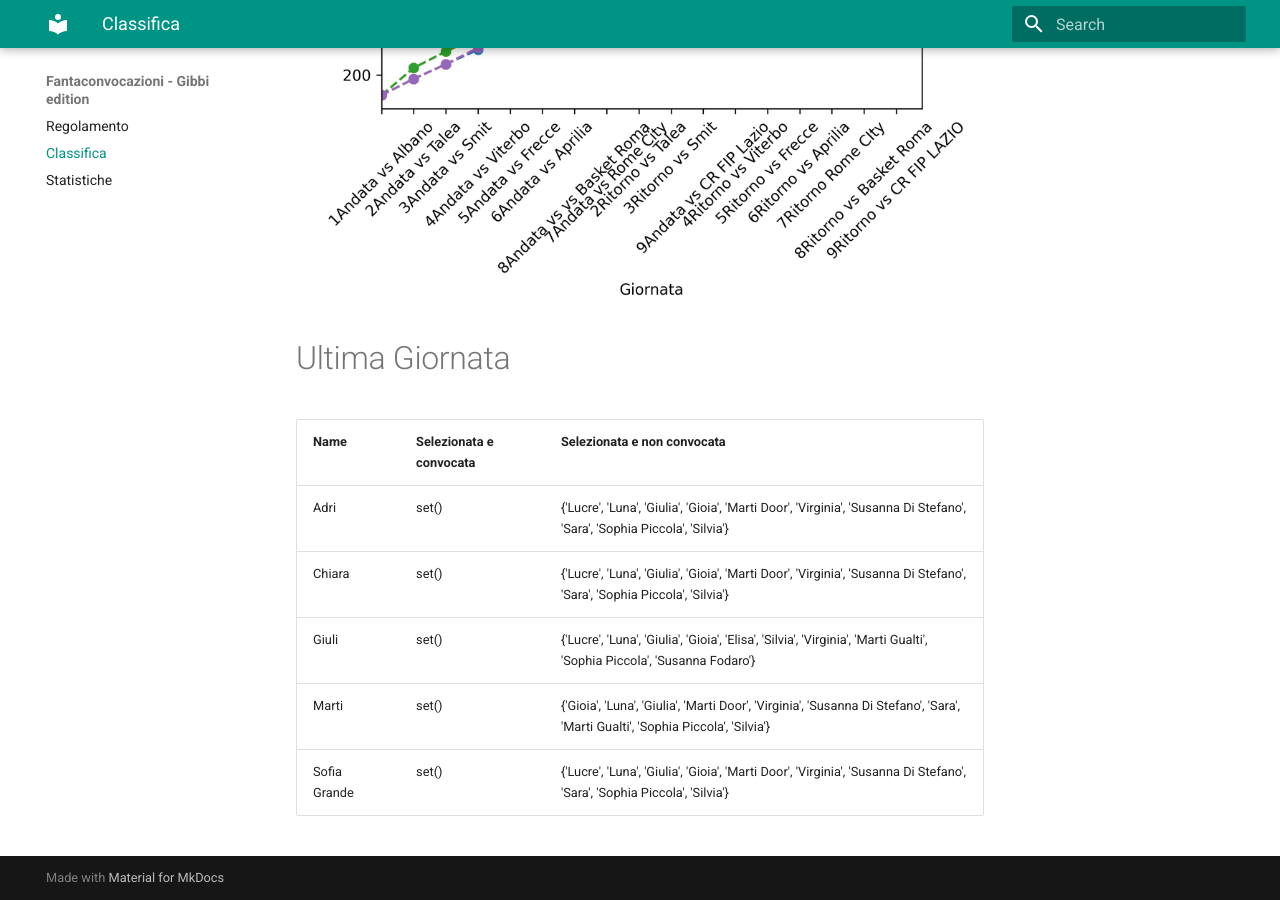
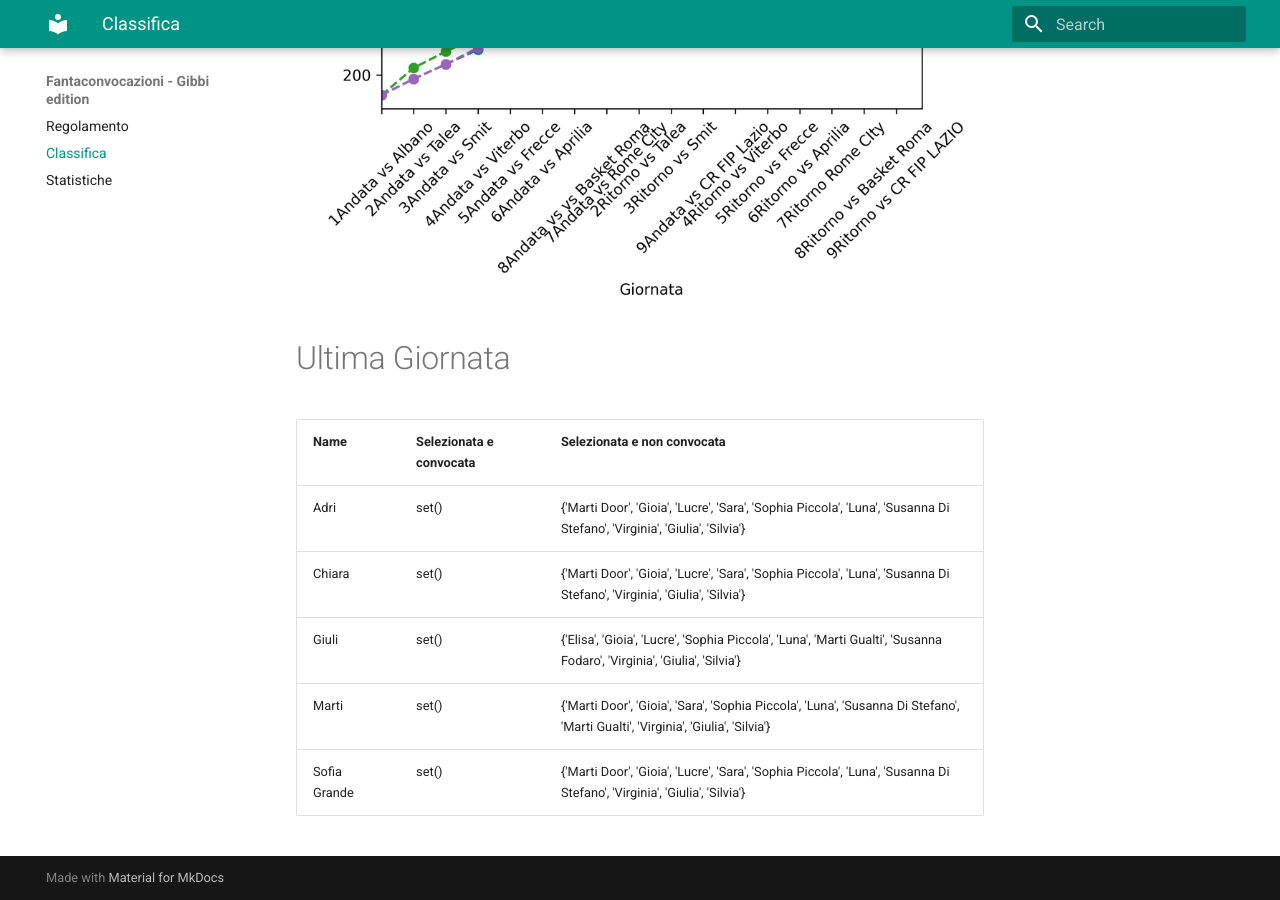
Before and after one commit to martinig94/fantagibbi, an MkDocs documentation site: the page built from docs/Classifica.md, in a window 1280 px wide and 900 px high, scrolled down 810 px. Built offline with MkDocs 1.6.1 and Material for MkDocs 9.7.7, drawn with Linux system fonts in a browser that asks for light colours.

Commit message:
Auto-update from main.py

```diff
--- a/docs/Classifica.md
+++ b/docs/Classifica.md
@@ -18,9 +18,9 @@
 <!-- START_TABLE CORRECT -->
 | Name         | Selezionata e convocata   | Selezionata e non convocata                                                                                                     |
 |:-------------|:--------------------------|:--------------------------------------------------------------------------------------------------------------------------------|
-| Adri         | set()                     | {'Lucre', 'Luna', 'Giulia', 'Gioia', 'Marti Door', 'Virginia', 'Susanna Di Stefano', 'Sara', 'Sophia Piccola', 'Silvia'}        |
-| Chiara       | set()                     | {'Lucre', 'Luna', 'Giulia', 'Gioia', 'Marti Door', 'Virginia', 'Susanna Di Stefano', 'Sara', 'Sophia Piccola', 'Silvia'}        |
-| Giuli        | set()                     | {'Lucre', 'Luna', 'Giulia', 'Gioia', 'Elisa', 'Silvia', 'Virginia', 'Marti Gualti', 'Sophia Piccola', 'Susanna Fodaro'}         |
-| Marti        | set()                     | {'Gioia', 'Luna', 'Giulia', 'Marti Door', 'Virginia', 'Susanna Di Stefano', 'Sara', 'Marti Gualti', 'Sophia Piccola', 'Silvia'} |
-| Sofia Grande | set()                     | {'Lucre', 'Luna', 'Giulia', 'Gioia', 'Marti Door', 'Virginia', 'Susanna Di Stefano', 'Sara', 'Sophia Piccola', 'Silvia'}        |
+| Adri         | set()                     | {'Marti Door', 'Gioia', 'Lucre', 'Sara', 'Sophia Piccola', 'Luna', 'Susanna Di Stefano', 'Virginia', 'Giulia', 'Silvia'}        |
+| Chiara       | set()                     | {'Marti Door', 'Gioia', 'Lucre', 'Sara', 'Sophia Piccola', 'Luna', 'Susanna Di Stefano', 'Virginia', 'Giulia', 'Silvia'}        |
+| Giuli        | set()                     | {'Elisa', 'Gioia', 'Lucre', 'Sophia Piccola', 'Luna', 'Marti Gualti', 'Susanna Fodaro', 'Virginia', 'Giulia', 'Silvia'}         |
+| Marti        | set()                     | {'Marti Door', 'Gioia', 'Sara', 'Sophia Piccola', 'Luna', 'Susanna Di Stefano', 'Marti Gualti', 'Virginia', 'Giulia', 'Silvia'} |
+| Sofia Grande | set()                     | {'Marti Door', 'Gioia', 'Lucre', 'Sara', 'Sophia Piccola', 'Luna', 'Susanna Di Stefano', 'Virginia', 'Giulia', 'Silvia'}        |
 <!-- END_TABLE CORRECT -->
```
